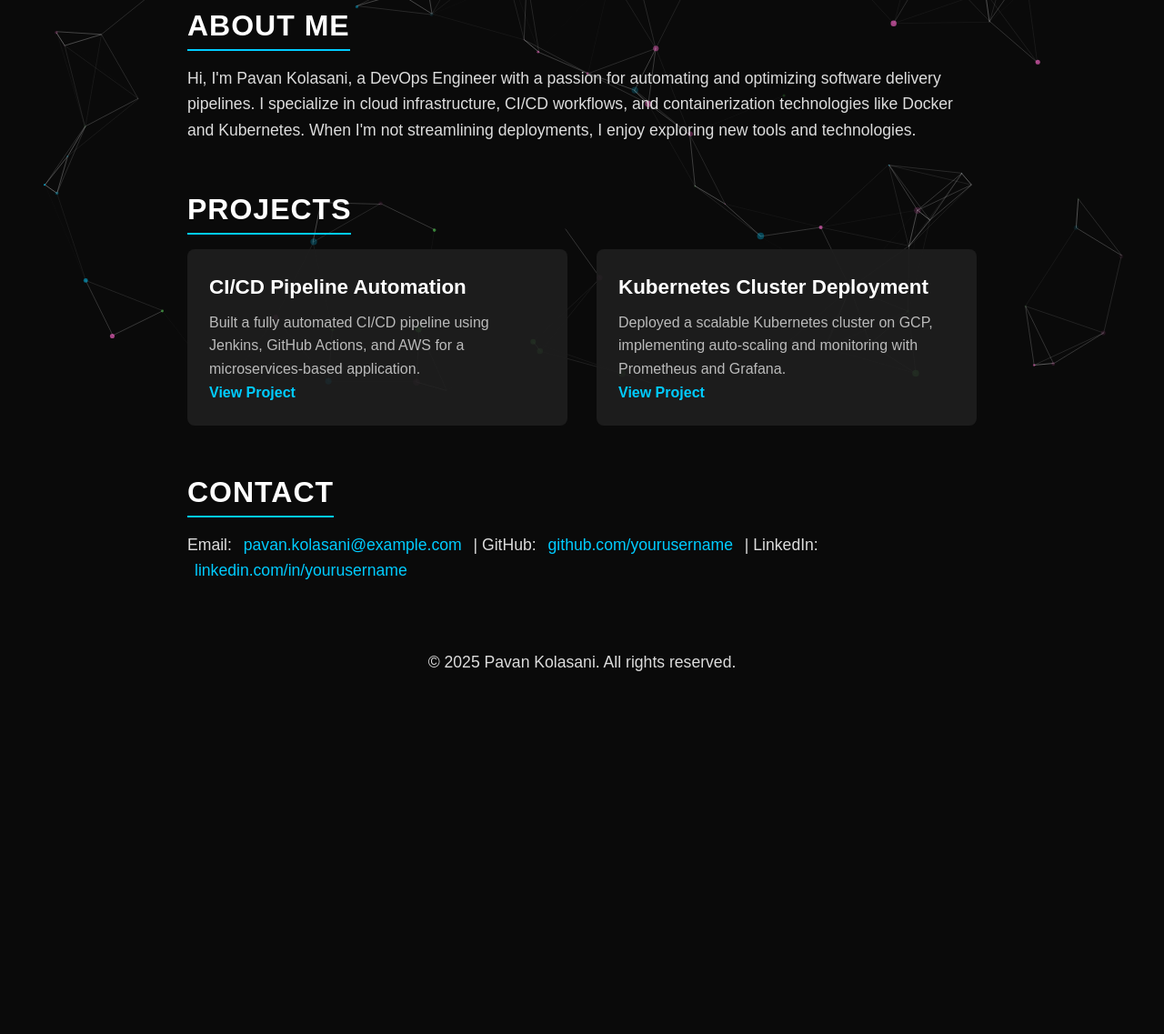
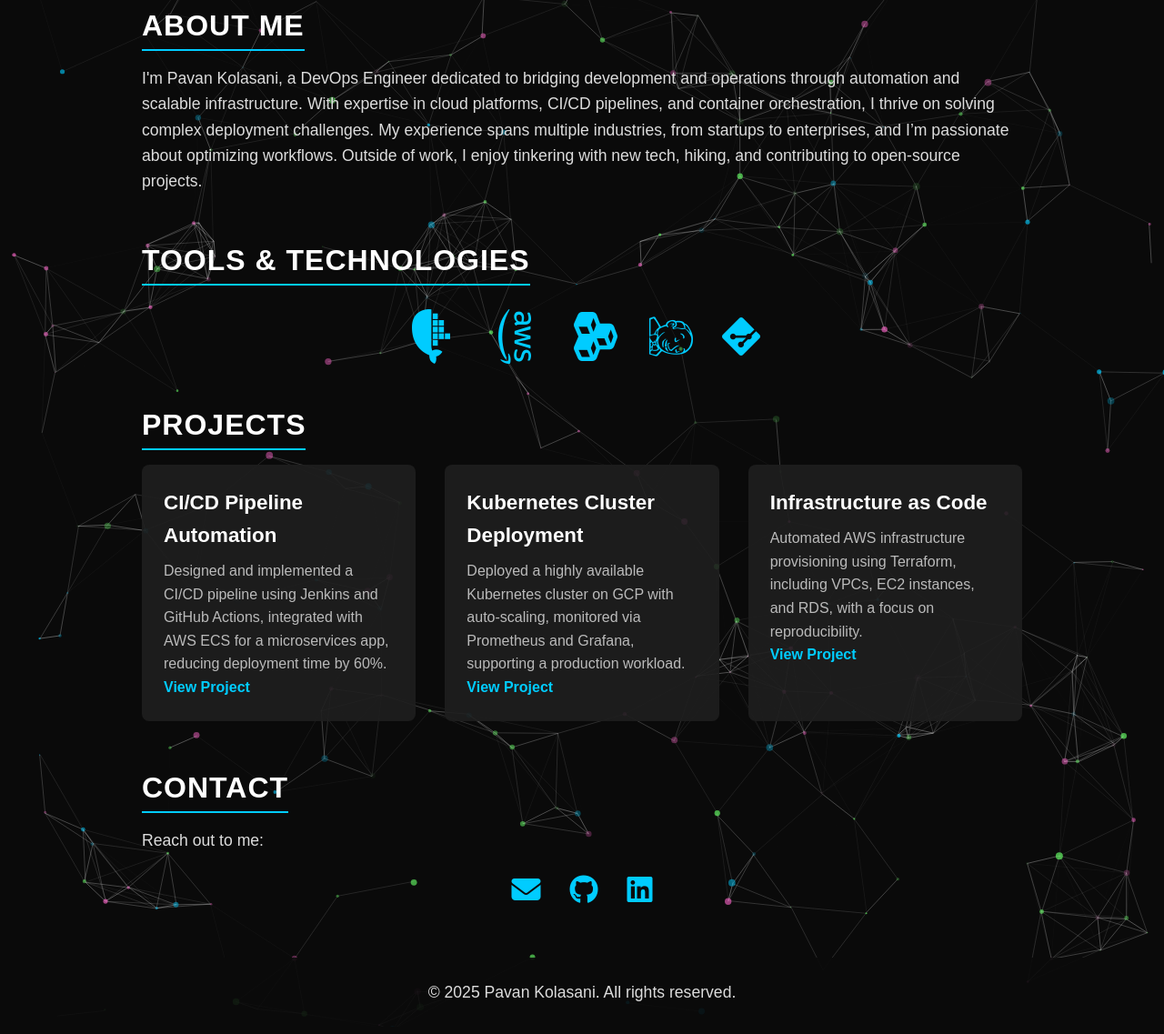
Before and after one commit to pavankolasani719/portfoliotest-, a plain HTML site: page index.html in a window 1280 px wide. Shown: the part 369-1506 px from the top of the page at 91% size. Before the commit the page ends 1135 px from the top, so only its background shows below. Drawn offline with nearby package versions, Linux system fonts and the light colour scheme; animation ran at ten frames a second.

Commit message:
Update index.html

```diff
--- a/index.html
+++ b/index.html
@@ -4,6 +4,7 @@
     <meta charset="UTF-8">
     <meta name="viewport" content="width=device-width, initial-scale=1.0">
     <title>Pavan Kolasani - DevOps Engineer</title>
+    <link rel="stylesheet" href="https://cdnjs.cloudflare.com/ajax/libs/font-awesome/6.5.1/css/all.min.css" integrity="sha512-DTOQO9RWCH3ppGqcWaEA1BIZOC6xxalwEsw9c2QQeAIftl+Vegovlnee1c9QX4TctnWMn13TZye+giMm8e2LwA==" crossorigin="anonymous" referrerpolicy="no-referrer" />
     <style>
         * {
             margin: 0;
@@ -11,32 +12,33 @@
             box-sizing: border-box;
         }
         body {
-            font-family: 'Arial', sans-serif;
+            font-family: Arial, sans-serif;
             color: #fff;
             line-height: 1.6;
             background: #0a0a0a;
             overflow-x: hidden;
+            position: relative;
         }
         #particles-js {
-            position: fixed;
+            position: absolute;
             top: 0;
             left: 0;
             width: 100%;
             height: 100%;
-            background: #0a0a0a;
-            z-index: -1;
+            z-index: 0;
         }
         header {
             text-align: center;
             padding: 4rem 0;
-            background: rgba(10, 10, 10, 0.8);
             position: relative;
+            z-index: 1;
         }
         header h1 {
             font-size: 3.5rem;
             font-weight: 700;
-            color: #fff;
+            color: #00ccff;
             letter-spacing: 2px;
+            animation: bounce 2s infinite;
         }
         header p {
             font-size: 1.5rem;
@@ -49,7 +51,7 @@
             text-align: center;
             position: sticky;
             top: 0;
-            z-index: 10;
+            z-index: 2;
         }
         nav a {
             color: #fff;
@@ -63,12 +65,15 @@
             color: #00ccff;
         }
         .container {
-            max-width: 900px;
+            max-width: 1000px;
             margin: 2rem auto;
             padding: 0 1rem;
+            position: relative;
+            z-index: 1;
         }
         section {
             margin: 3rem 0;
+            animation: fadeIn 1s ease-in;
         }
         h2 {
             font-size: 2rem;
@@ -83,9 +88,21 @@
             font-size: 1.1rem;
             color: #ddd;
         }
+        .tools {
+            display: flex;
+            justify-content: center;
+            gap: 2rem;
+            flex-wrap: wrap;
+            margin-top: 1rem;
+        }
+        .tool-icon {
+            font-size: 3rem;
+            color: #00ccff;
+            animation: rotate 4s linear infinite;
+        }
         .projects {
             display: grid;
-            grid-template-columns: repeat(auto-fit, minmax(280px, 1fr));
+            grid-template-columns: repeat(auto-fit, minmax(300px, 1fr));
             gap: 2rem;
         }
         .project-card {
@@ -95,7 +112,7 @@
             transition: transform 0.3s;
         }
         .project-card:hover {
-            transform: translateY(-5px);
+            transform: scale(1.05);
         }
         .project-card h3 {
             font-size: 1.4rem;
@@ -114,20 +131,41 @@
         .project-card a:hover {
             text-decoration: underline;
         }
+        .contact-links {
+            display: flex;
+            justify-content: center;
+            gap: 2rem;
+            margin-top: 1rem;
+        }
+        .contact-links a {
+            color: #00ccff;
+            font-size: 2rem;
+            transition: transform 0.3s;
+        }
+        .contact-links a:hover {
+            transform: rotate(360deg);
+        }
         footer {
             text-align: center;
             padding: 1.5rem;
             background: rgba(10, 10, 10, 0.9);
             color: #fff;
             font-size: 0.9rem;
+            position: relative;
+            z-index: 1;
         }
-        .contact-links a {
-            color: #00ccff;
-            text-decoration: none;
-            margin: 0 0.5rem;
+        @keyframes bounce {
+            0%, 20%, 50%, 80%, 100% { transform: translateY(0); }
+            40% { transform: translateY(-20px); }
+            60% { transform: translateY(-10px); }
         }
-        .contact-links a:hover {
-            text-decoration: underline;
+        @keyframes rotate {
+            from { transform: rotate(0deg); }
+            to { transform: rotate(360deg); }
+        }
+        @keyframes fadeIn {
+            from { opacity: 0; }
+            to { opacity: 1; }
         }
     </style>
 </head>
@@ -139,52 +177,69 @@
     </header>
     <nav>
         <a href="#about">About</a>
+        <a href="#tools">Tools</a>
         <a href="#projects">Projects</a>
         <a href="#contact">Contact</a>
     </nav>
     <div class="container">
         <section id="about">
             <h2>About Me</h2>
-            <p>Hi, I'm Pavan Kolasani, a DevOps Engineer with a passion for automating and optimizing software delivery pipelines. I specialize in cloud infrastructure, CI/CD workflows, and containerization technologies like Docker and Kubernetes. When I'm not streamlining deployments, I enjoy exploring new tools and technologies.</p>
+            <p>I'm Pavan Kolasani, a DevOps Engineer dedicated to bridging development and operations through automation and scalable infrastructure. With expertise in cloud platforms, CI/CD pipelines, and container orchestration, I thrive on solving complex deployment challenges. My experience spans multiple industries, from startups to enterprises, and I’m passionate about optimizing workflows. Outside of work, I enjoy tinkering with new tech, hiking, and contributing to open-source projects.</p>
+        </section>
+        <section id="tools">
+            <h2>Tools & Technologies</h2>
+            <div class="tools">
+                <i class="fab fa-docker tool-icon" title="Docker"></i>
+                <i class="fab fa-aws tool-icon" title="AWS"></i>
+                <i class="fas fa-cubes tool-icon" title="Kubernetes"></i>
+                <i class="fab fa-jenkins tool-icon" title="Jenkins"></i>
+                <i class="fab fa-git-alt tool-icon" title="Git"></i>
+            </div>
         </section>
         <section id="projects">
             <h2>Projects</h2>
             <div class="projects">
                 <div class="project-card">
                     <h3>CI/CD Pipeline Automation</h3>
-                    <p>Built a fully automated CI/CD pipeline using Jenkins, GitHub Actions, and AWS for a microservices-based application.</p>
+                    <p>Designed and implemented a CI/CD pipeline using Jenkins and GitHub Actions, integrated with AWS ECS for a microservices app, reducing deployment time by 60%.</p>
                     <a href="https://github.com/yourusername/project1" target="_blank">View Project</a>
                 </div>
                 <div class="project-card">
                     <h3>Kubernetes Cluster Deployment</h3>
-                    <p>Deployed a scalable Kubernetes cluster on GCP, implementing auto-scaling and monitoring with Prometheus and Grafana.</p>
+                    <p>Deployed a highly available Kubernetes cluster on GCP with auto-scaling, monitored via Prometheus and Grafana, supporting a production workload.</p>
                     <a href="https://github.com/yourusername/project2" target="_blank">View Project</a>
+                </div>
+                <div class="project-card">
+                    <h3>Infrastructure as Code</h3>
+                    <p>Automated AWS infrastructure provisioning using Terraform, including VPCs, EC2 instances, and RDS, with a focus on reproducibility.</p>
+                    <a href="https://github.com/yourusername/project3" target="_blank">View Project</a>
                 </div>
             </div>
         </section>
         <section id="contact">
             <h2>Contact</h2>
-            <p class="contact-links">
-                Email: <a href="mailto:pavan.kolasani@example.com">pavan.kolasani@example.com</a> |
-                GitHub: <a href="https://github.com/yourusername" target="_blank">github.com/yourusername</a> |
-                LinkedIn: <a href="https://linkedin.com/in/yourusername" target="_blank">linkedin.com/in/yourusername</a>
-            </p>
+            <p>Reach out to me:</p>
+            <div class="contact-links">
+                <a href="mailto:pavan.kolasani@example.com" title="Email"><i class="fas fa-envelope"></i></a>
+                <a href="https://github.com/yourusername" target="_blank" title="GitHub"><i class="fab fa-github"></i></a>
+                <a href="https://linkedin.com/in/yourusername" target="_blank" title="LinkedIn"><i class="fab fa-linkedin"></i></a>
+            </div>
         </section>
     </div>
     <footer>
         <p>© 2025 Pavan Kolasani. All rights reserved.</p>
     </footer>
-    <script src="https://cdn.jsdelivr.net/npm/particles.js@2.0.0/particles.min.js"></script>
+    <script src="https://cdn.jsdelivr.net/particles.js/2.0.0/particles.min.js"></script>
     <script>
         particlesJS("particles-js", {
             "particles": {
-                "number": { "value": 100, "density": { "enable": true, "value_area": 800 } },
+                "number": { "value": 120, "density": { "enable": true, "value_area": 800 } },
                 "color": { "value": ["#00ccff", "#ff66cc", "#66ff66"] },
                 "shape": { "type": "circle" },
                 "opacity": { "value": 0.7, "random": true },
                 "size": { "value": 4, "random": true },
                 "line_linked": { "enable": true, "distance": 120, "color": "#ffffff", "opacity": 0.4, "width": 1 },
-                "move": { "enable": true, "speed": 4, "direction": "none", "random": true, "straight": false, "out_mode": "out" }
+                "move": { "enable": true, "speed": 5, "direction": "none", "random": true, "straight": false, "out_mode": "out" }
             },
             "interactivity": {
                 "detect_on": "canvas",
@@ -194,7 +249,6 @@
             "retina_detect": true
         });
 
-        // Smooth scrolling for nav links
         document.querySelectorAll('nav a').forEach(anchor => {
             anchor.addEventListener('click', function(e) {
                 e.preventDefault();
```
